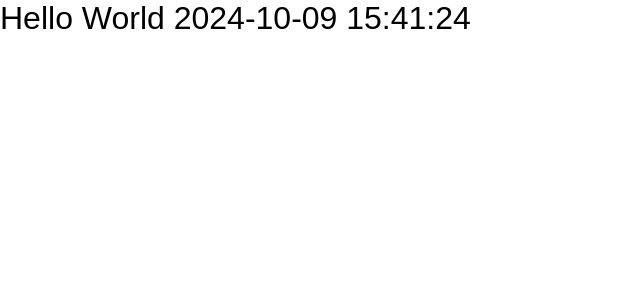
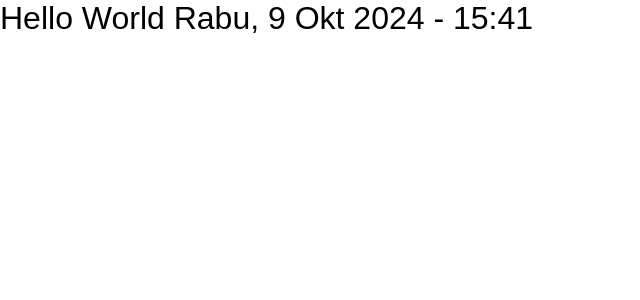
Before and after one commit to ferii007/poinket, a React (Create React App) app: page / in a window 1280 px wide. Shown: the top 300 px of the page, without its empty margins (0-640 px from the left). Built offline with nearby package versions, Linux system fonts and the light colour scheme.

Commit message:
Add momentLocale tweaks folder and add Nunito font

```diff
--- a/src/app/components/ProductComponent.jsx
+++ b/src/app/components/ProductComponent.jsx
@@ -1,11 +1,24 @@
-import moment from 'moment-timezone';
 
-const currentDate = moment.tz("Asia/Jayapura").format('YYYY-MM-DD HH:mm:ss');
+import momentTimezone from 'moment-timezone';
+import moment from 'moment';
+import '../tweaks/momentLocale';
+import { useEffect, useState } from 'react';
 
 const ProductComponent = () => {
+    const [formattedTime, setFormattedTime] = useState('');
+
+    useEffect(() => {
+        moment.locale('id');
+
+        const timeZone = momentTimezone.tz("Asia/Jayapura").format('yy-M-DD HH:mm');
+        const time = moment(timeZone).format('dddd, D MMM YYYY - HH:mm');
+
+        setFormattedTime(time)
+    }, [])
+
     return(
         <>
-            <h1>Hello World {currentDate}</h1>
+            <h1>Hello World {formattedTime}</h1>
         </>
     )
 }
--- /dev/null
+++ b/src/app/tweaks/momentLocale.js
@@ -0,0 +1,103 @@
+import 'moment/locale/ar';
+import 'moment/locale/az';
+import 'moment/locale/be';
+import 'moment/locale/bg';
+import 'moment/locale/bn';
+import 'moment/locale/bo';
+import 'moment/locale/br';
+import 'moment/locale/bs';
+import 'moment/locale/ca';
+import 'moment/locale/cs';
+import 'moment/locale/cv';
+import 'moment/locale/cy';
+import 'moment/locale/da';
+import 'moment/locale/de';
+import 'moment/locale/dv';
+import 'moment/locale/el';
+import 'moment/locale/en-au';
+import 'moment/locale/en-ca';
+import 'moment/locale/en-gb';
+import 'moment/locale/eo';
+import 'moment/locale/es';
+import 'moment/locale/et';
+import 'moment/locale/eu';
+import 'moment/locale/fa';
+import 'moment/locale/fi';
+import 'moment/locale/fo';
+import 'moment/locale/fr';
+import 'moment/locale/fy';
+import 'moment/locale/ga';
+import 'moment/locale/gd';
+import 'moment/locale/gl';
+import 'moment/locale/gom-latn';
+import 'moment/locale/gu';
+import 'moment/locale/he';
+import 'moment/locale/hi';
+import 'moment/locale/hr';
+import 'moment/locale/hu';
+import 'moment/locale/hy-am';
+import 'moment/locale/id';
+import 'moment/locale/is';
+import 'moment/locale/it';
+import 'moment/locale/ja';
+import 'moment/locale/jv';
+import 'moment/locale/ka';
+import 'moment/locale/kk';
+import 'moment/locale/km';
+import 'moment/locale/kn';
+import 'moment/locale/ko';
+import 'moment/locale/ku';
+import 'moment/locale/ky';
+import 'moment/locale/lb';
+import 'moment/locale/lo';
+import 'moment/locale/lt';
+import 'moment/locale/lv';
+import 'moment/locale/me';
+import 'moment/locale/mi';
+import 'moment/locale/mk';
+import 'moment/locale/ml';
+import 'moment/locale/mn';
+import 'moment/locale/mr';
+import 'moment/locale/ms';
+import 'moment/locale/ms-my';
+import 'moment/locale/mt';
+import 'moment/locale/my';
+import 'moment/locale/nb';
+import 'moment/locale/ne';
+import 'moment/locale/nl';
+import 'moment/locale/nn';
+import 'moment/locale/pa-in';
+import 'moment/locale/pl';
+import 'moment/locale/pt';
+import 'moment/locale/pt-br';
+import 'moment/locale/ro';
+import 'moment/locale/ru';
+import 'moment/locale/si';
+import 'moment/locale/sk';
+import 'moment/locale/sl';
+import 'moment/locale/sq';
+import 'moment/locale/sr';
+import 'moment/locale/sr-cyrl';
+import 'moment/locale/ss';
+import 'moment/locale/sv';
+import 'moment/locale/sw';
+import 'moment/locale/ta';
+import 'moment/locale/te';
+import 'moment/locale/tet';
+import 'moment/locale/tg';
+import 'moment/locale/th';
+import 'moment/locale/tl-ph';
+import 'moment/locale/tr';
+import 'moment/locale/tzl';
+import 'moment/locale/tzm';
+import 'moment/locale/tzm-latn';
+import 'moment/locale/ug-cn';
+import 'moment/locale/uk';
+import 'moment/locale/ur';
+import 'moment/locale/uz';
+import 'moment/locale/vi';
+import 'moment/locale/x-pseudo';
+import 'moment/locale/yo';
+import 'moment/locale/zh-cn';
+import 'moment/locale/zh-hk';
+import 'moment/locale/zh-tw';
--- a/src/index.css
+++ b/src/index.css
@@ -1,5 +1,8 @@
+@import url('https://fonts.googleapis.com/css2?family=Nunito:ital,wght@0,200..1000;1,200..1000&display=swap');
+
 :root {
   --primary-color: lightblue;
+  --font-nunito: Nunito, Arial, sans-serif;
 }
 
 
```
